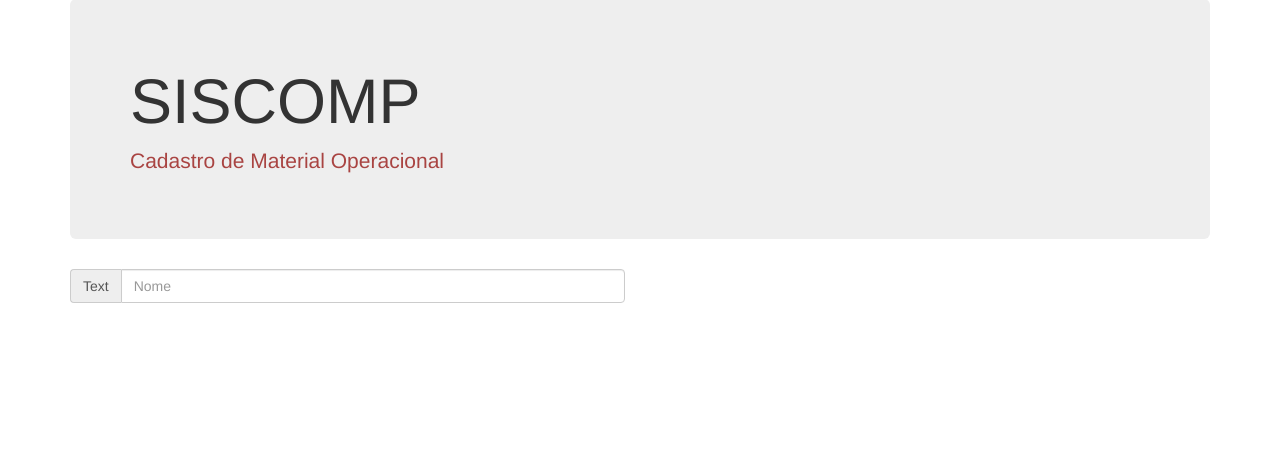
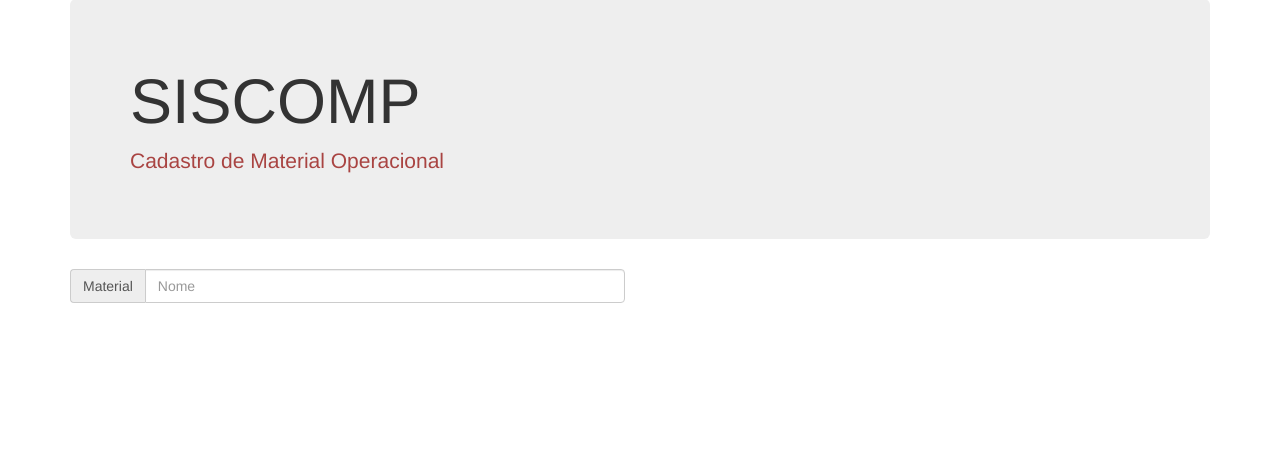
Before and after one commit to cop-bm4/controle-estoque-php, a PHP site: page /cadastronovo.php in a window 1280 px wide. Shown: the part 73-523 px from the top of the page. Run offline with PHP 8.4, Linux system fonts and the light colour scheme; some libraries are stand-ins or nearby versions.

Commit message:
Material

```diff
--- a/cadastronovo.php
+++ b/cadastronovo.php
@@ -59,8 +59,8 @@
     <div class="row">
       <div class="col-sm-6">
         <div class="input-group">
-          <span class="input-group-addon">Text</span>
-            <input id="msg" type="Nome" class="form-control" name="msg" placeholder="Nome">
+          <span class="input-group-addon">Material</span>
+            <input id="msg" type="text" class="form-control" name="msg" placeholder="Nome">
           </div>
       </div>
     </div>
```
